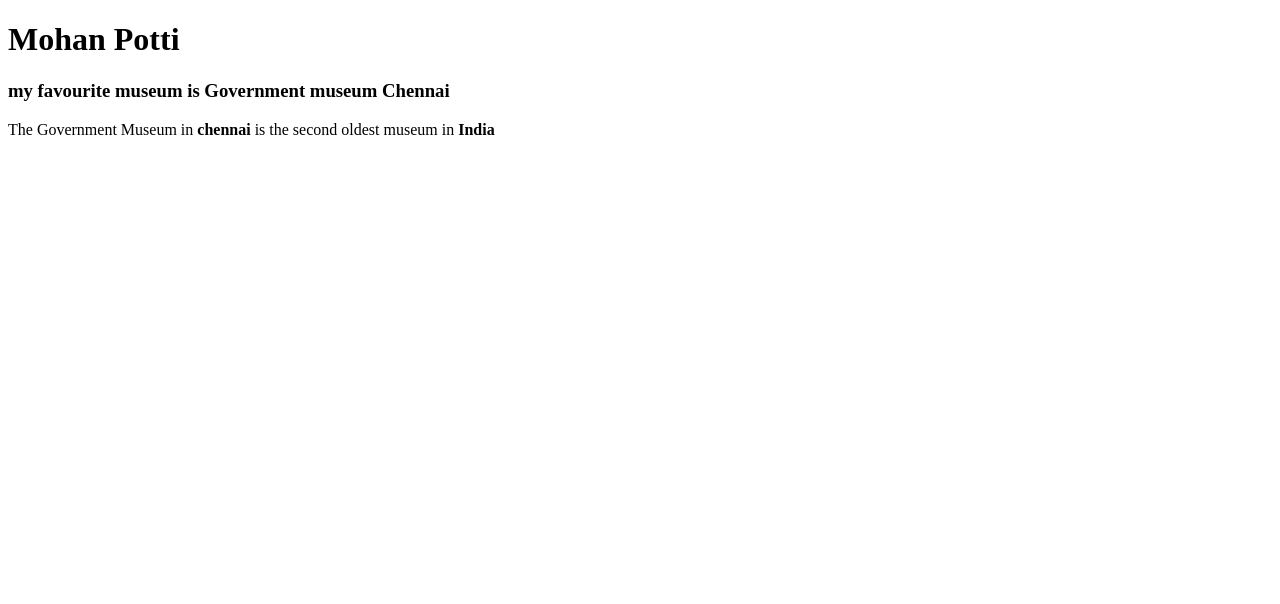
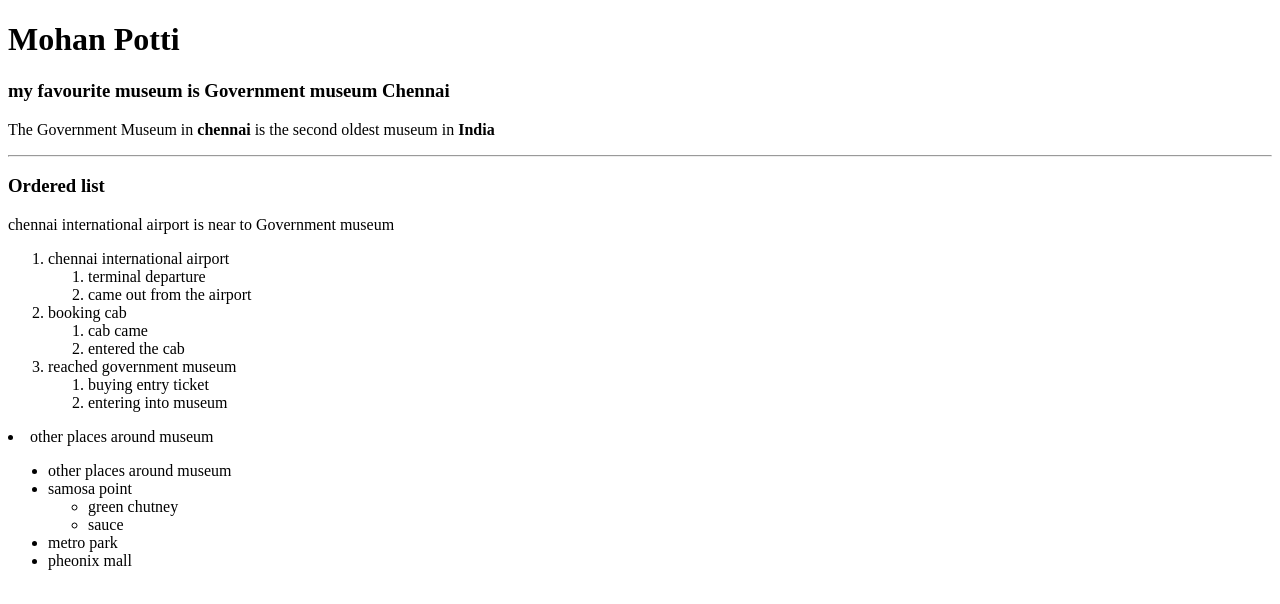
Before and after one commit to 44-563-Web-Apps-F22/44563-webapps-assignment-3-mohan1764, a plain HTML site: page index.html in a window 1280 px wide. Drawn offline with Linux system fonts and the light colour scheme.

Commit message:
Update index.html

```diff
--- a/index.html
+++ b/index.html
@@ -9,3 +9,40 @@
 </body>
 <h3>my favourite museum is Government museum Chennai</h3>
 <p> The Government Museum in <b>chennai</b> is the second oldest museum in <b>India</b></p>
+<hr>
+<h3>
+    Ordered list
+ </h3>
+ <p>chennai international airport is near to Government museum</p>
+ <ol>
+    <li>chennai international airport
+       <ol>
+           <li>terminal departure</li>
+           <li>came out from the airport</li>
+       </ol>
+    </li>
+    <li> booking cab
+        <ol>
+            <li>cab came</li>
+            <li>entered the cab</li>
+        </ol>
+    </li>
+    <li>reached government museum
+        <ol>
+            <li>buying entry ticket</li>
+            <li>entering into museum</li>
+        </ol>
+    </li>
+</ol>
+    <li>other places around museum</li>
+<ul>
+    <li>other places around museum</li>
+    <li>samosa point
+        <ul>
+            <li>green chutney</li>
+            <li>sauce</li>
+        </ul>
+    </li>
+    <li>metro park</li>
+    <li>pheonix mall</li>
+</ul>
```
